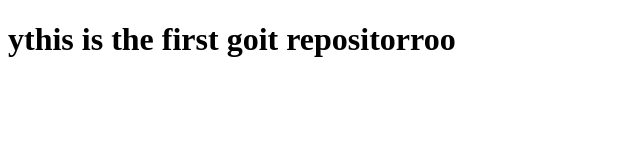
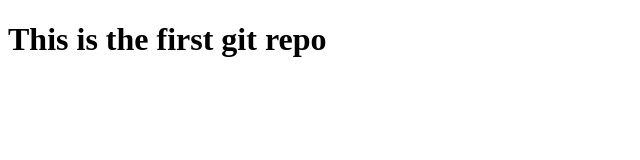
Before and after one commit to chinmayamishra039/Example-GIT, a plain HTML site: page index.html in a window 1280 px wide. Shown: the whole page, without its empty margins (0-640 px from the left). Drawn offline with Linux system fonts and the light colour scheme.

Commit message:
1st correction

```diff
--- a/index.html
+++ b/index.html
@@ -7,7 +7,7 @@
         <title>Document</title>
     </head>
     <body>
-        <h1>ythis is the first goit repositorroo</h1>
+        <h1>This is the first git repo</h1>
 
     </body>
     </html>
```
